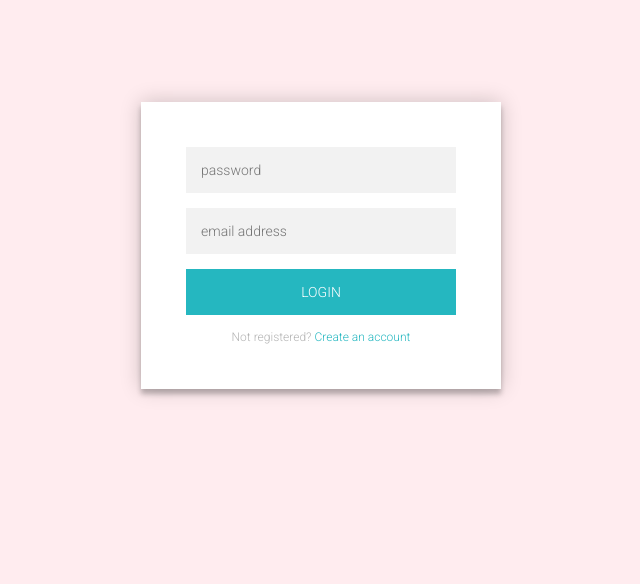
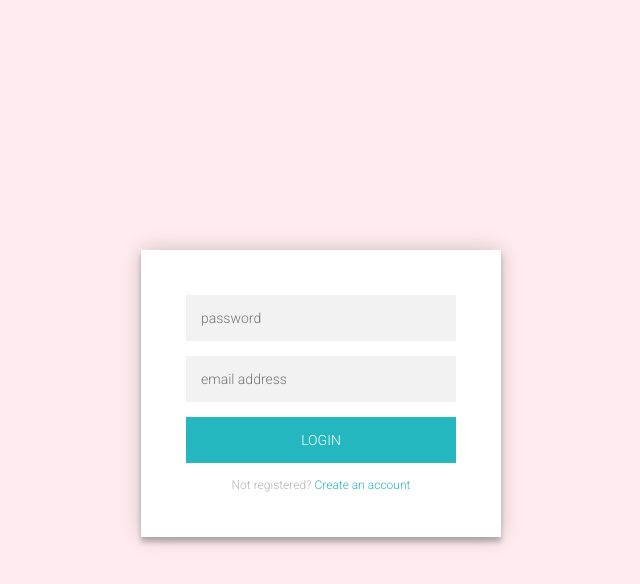
Before and after one commit to LoliGothic/XB-map-view, a Next.js app: page / in a window 1280 px wide. Shown: the top 584 px of the page, without its empty margins (319-959 px from the left). Built offline with nearby package versions, Linux system fonts and the light colour scheme.

Commit message:
Fix ログイン画面を中央に配置した

```diff
--- a/src/styles/Home.module.css
+++ b/src/styles/Home.module.css
@@ -10,7 +10,7 @@
 }
 .login-page {
   width: 360px;
-  padding: 8% 0 0;
+  padding: 250px 0 0 0; /*ログイン画面の上側の余白を決めている*/
   margin: auto;
 }
 .form {
```
